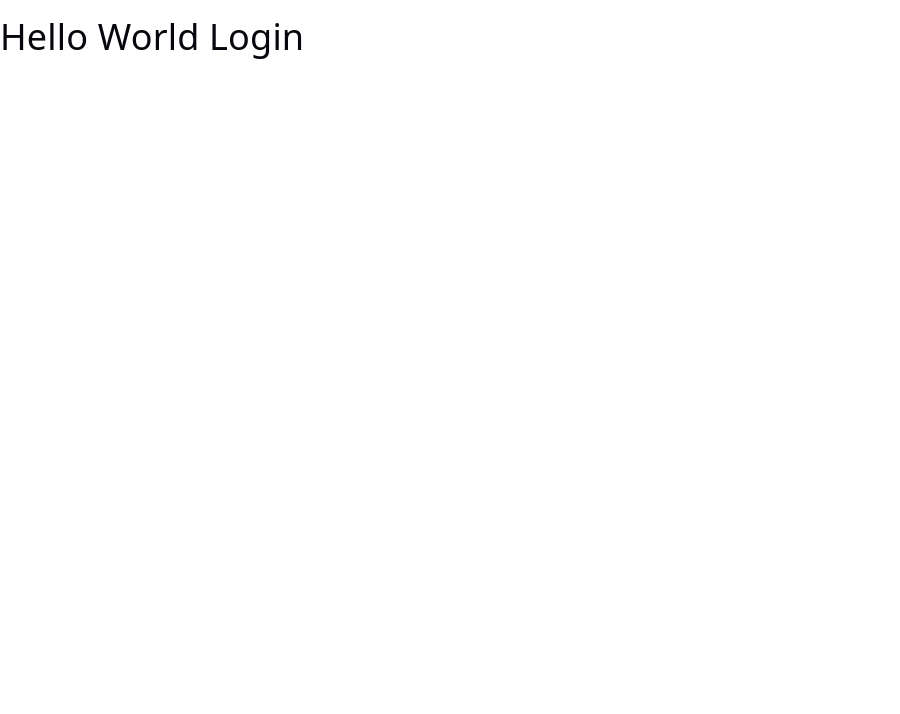
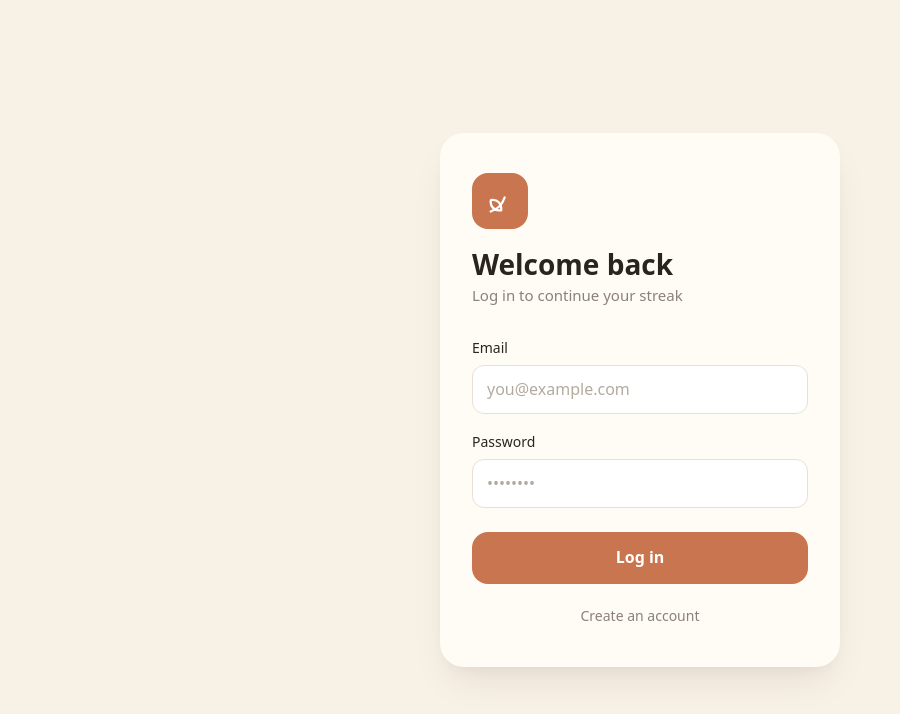
Before and after one commit to kokosanki/nutrition-tracker-frontend, a React (Vite) app: page /login in a window 1280 px wide. Shown: the top 714 px of the page, without its empty margins (0-900 px from the left). Built offline with nearby package versions, Linux system fonts and the light colour scheme.

Commit message:
login and signup

```diff
--- a/src/index.css
+++ b/src/index.css
@@ -1,49 +1,29 @@
 :root {
-  --text: #6b6375;
-  --text-h: #08060d;
-  --bg: #fff;
-  --border: #e5e4e7;
-  --code-bg: #f4f3ec;
-  --accent: #aa3bff;
-  --accent-bg: rgba(170, 59, 255, 0.1);
-  --accent-border: rgba(170, 59, 255, 0.5);
-  --social-bg: rgba(244, 243, 236, 0.5);
+  --page-bg: #f8f1e6;
+  --card-bg: #fffbf5;
+  --card-text: #2a2420;
+  --card-subtext: #8c8177;
+  --accent: #c9754f;
+  --accent-hover: #b8663f;
+  --accent-bg: rgba(201, 117, 79, 0.14);
+  --input-bg: #ffffff;
+  --input-border: #e8e1d3;
+  --input-text: #3a332c;
+  --input-placeholder: #b3ab9f;
+  --error: #d64545;
   --shadow:
-    rgba(0, 0, 0, 0.1) 0 10px 15px -3px, rgba(0, 0, 0, 0.05) 0 4px 6px -2px;
+    rgba(43, 33, 24, 0.1) 0 20px 40px -12px, rgba(43, 33, 24, 0.06) 0 8px 16px -8px;
 
   --sans: system-ui, 'Segoe UI', Roboto, sans-serif;
-  --heading: system-ui, 'Segoe UI', Roboto, sans-serif;
-  --mono: ui-monospace, Consolas, monospace;
 
-  font: 18px/145% var(--sans);
-  letter-spacing: 0.18px;
-  color-scheme: light dark;
-  color: var(--text);
-  background: var(--bg);
+  font: 16px/145% var(--sans);
+  color-scheme: light;
+  color: var(--card-text);
+  background: var(--page-bg);
   font-synthesis: none;
   text-rendering: optimizeLegibility;
   -webkit-font-smoothing: antialiased;
   -moz-osx-font-smoothing: grayscale;
-
-  @media (max-width: 1024px) {
-    font-size: 16px;
-  }
-}
-
-@media (prefers-color-scheme: dark) {
-  :root {
-    --text: #9ca3af;
-    --text-h: #f3f4f6;
-    --bg: #16171d;
-    --border: #2e303a;
-    --code-bg: #1f2028;
-    --accent: #c084fc;
-    --accent-bg: rgba(192, 132, 252, 0.15);
-    --accent-border: rgba(192, 132, 252, 0.5);
-    --social-bg: rgba(47, 48, 58, 0.5);
-    --shadow:
-      rgba(0, 0, 0, 0.4) 0 10px 15px -3px, rgba(0, 0, 0, 0.25) 0 4px 6px -2px;
-  }
 }
 
 body {
@@ -55,13 +35,6 @@ body {
   box-sizing: border-box;
 }
 
-h1,
-h2 {
-  font-family: var(--heading);
-  font-weight: 500;
-  color: var(--text-h);
-}
-
 p {
   margin: 0;
 }
--- /dev/null
+++ b/src/pages/AuthForm.module.scss
@@ -0,0 +1,120 @@
+.page {
+  min-height: 100svh;
+  display: flex;
+  align-items: center;
+  justify-content: center;
+  padding: 24px;
+  box-sizing: border-box;
+}
+
+.card {
+  width: 100%;
+  max-width: 400px;
+  background: var(--card-bg);
+  border-radius: 24px;
+  padding: 40px 32px;
+  box-shadow: var(--shadow);
+  box-sizing: border-box;
+}
+
+.badge {
+  width: 56px;
+  height: 56px;
+  display: flex;
+  align-items: center;
+  justify-content: center;
+  border-radius: 16px;
+  background: var(--accent);
+  margin-bottom: 24px;
+
+  svg {
+    width: 28px;
+    height: 28px;
+    color: #fff;
+  }
+}
+
+.heading {
+  font-size: 28px;
+  font-weight: 700;
+  color: var(--card-text);
+  margin: 0 0 8px;
+}
+
+.subtext {
+  font-size: 15px;
+  color: var(--card-subtext);
+  margin: 0 0 28px;
+}
+
+.field {
+  display: flex;
+  flex-direction: column;
+  gap: 6px;
+  margin-bottom: 16px;
+  text-align: left;
+}
+
+.label {
+  font-size: 14px;
+  font-weight: 500;
+  color: var(--card-text);
+}
+
+.input {
+  font: inherit;
+  padding: 12px 14px;
+  border: 1px solid var(--input-border);
+  border-radius: 12px;
+  background: var(--input-bg);
+  color: var(--input-text);
+
+  &::placeholder {
+    color: var(--input-placeholder);
+  }
+
+  &:focus {
+    outline: none;
+    border-color: var(--accent);
+    box-shadow: 0 0 0 3px var(--accent-bg);
+  }
+}
+
+.error {
+  font-size: 13px;
+  color: var(--error);
+}
+
+.submit {
+  width: 100%;
+  margin-top: 8px;
+  padding: 14px;
+  font: inherit;
+  font-weight: 700;
+  color: #fff;
+  background: var(--accent);
+  border: none;
+  border-radius: 16px;
+  cursor: pointer;
+
+  &:hover {
+    background: var(--accent-hover);
+  }
+}
+
+.footer {
+  margin-top: 20px;
+  text-align: center;
+  font-size: 14px;
+}
+
+.link {
+  color: var(--card-subtext);
+  font-weight: 500;
+  text-decoration: none;
+
+  &:hover {
+    color: var(--accent);
+    text-decoration: underline;
+  }
+}
--- /dev/null
+++ b/src/pages/Login.schema.ts
@@ -0,0 +1,8 @@
+import { z } from 'zod'
+
+export const loginSchema = z.object({
+  email: z.string().min(1, 'Email is required').email('Enter a valid email address'),
+  password: z.string().min(1, 'Password is required'),
+})
+
+export type LoginFormValues = z.infer<typeof loginSchema>
--- a/src/pages/Login.tsx
+++ b/src/pages/Login.tsx
@@ -1,5 +1,75 @@
+import { zodResolver } from '@hookform/resolvers/zod'
+import { useForm } from 'react-hook-form'
+import { Link } from 'react-router-dom'
+import styles from './AuthForm.module.scss'
+import { loginSchema, type LoginFormValues } from './Login.schema.ts'
+
 function Login() {
-  return <h1>Hello World Login</h1>
+  const {
+    register,
+    handleSubmit,
+    formState: { errors },
+  } = useForm<LoginFormValues>({
+    resolver: zodResolver(loginSchema),
+  })
+
+  const onSubmit = (data: LoginFormValues) => {
+    console.log(data)
+  }
+
+  return (
+    <div className={styles.page}>
+      <form className={styles.card} onSubmit={handleSubmit(onSubmit)} noValidate>
+        <div className={styles.badge}>
+          <svg viewBox="0 0 24 24" fill="none" stroke="currentColor" strokeWidth="2" strokeLinecap="round" strokeLinejoin="round">
+            <path d="M11 20A7 7 0 0 1 4 13v-1a1 1 0 0 1 1-1h1a7 7 0 0 1 7 7v2z" />
+            <path d="M4 21c6-2 10-6 12-12" />
+          </svg>
+        </div>
+
+        <h1 className={styles.heading}>Welcome back</h1>
+        <p className={styles.subtext}>Log in to continue your streak</p>
+
+        <div className={styles.field}>
+          <label className={styles.label} htmlFor="email">
+            Email
+          </label>
+          <input
+            className={styles.input}
+            id="email"
+            type="email"
+            placeholder="you@example.com"
+            {...register('email')}
+          />
+          {errors.email && <span className={styles.error}>{errors.email.message}</span>}
+        </div>
+
+        <div className={styles.field}>
+          <label className={styles.label} htmlFor="password">
+            Password
+          </label>
+          <input
+            className={styles.input}
+            id="password"
+            type="password"
+            placeholder="••••••••"
+            {...register('password')}
+          />
+          {errors.password && <span className={styles.error}>{errors.password.message}</span>}
+        </div>
+
+        <button className={styles.submit} type="submit">
+          Log in
+        </button>
+
+        <div className={styles.footer}>
+          <Link className={styles.link} to="/signup">
+            Create an account
+          </Link>
+        </div>
+      </form>
+    </div>
+  )
 }
 
 export default Login
--- a/src/pages/Signup.module.scss
+++ /dev/null
@@ -1,67 +0,0 @@
-.page {
-  min-height: 100svh;
-  display: flex;
-  align-items: center;
-  justify-content: center;
-  padding: 24px;
-  box-sizing: border-box;
-}
-
-.card {
-  width: 100%;
-  max-width: 400px;
-  border: 1px solid var(--border);
-  border-radius: 8px;
-  padding: 32px;
-  box-shadow: var(--shadow);
-}
-
-.field {
-  display: flex;
-  flex-direction: column;
-  gap: 6px;
-  margin-bottom: 16px;
-  text-align: left;
-}
-
-.label {
-  font-size: 14px;
-  color: var(--text-h);
-}
-
-.input {
-  font: inherit;
-  padding: 8px 10px;
-  border: 1px solid var(--border);
-  border-radius: 4px;
-  background: var(--bg);
-  color: var(--text-h);
-
-  &:focus {
-    outline: none;
-    border-color: var(--accent);
-    box-shadow: 0 0 0 3px var(--accent-bg);
-  }
-}
-
-.error {
-  font-size: 13px;
-  color: #e5484d;
-}
-
-.submit {
-  width: 100%;
-  margin-top: 8px;
-  padding: 10px;
-  font: inherit;
-  font-weight: 500;
-  color: #fff;
-  background: var(--accent);
-  border: 1px solid var(--accent-border);
-  border-radius: 4px;
-  cursor: pointer;
-
-  &:hover {
-    opacity: 0.9;
-  }
-}
--- a/src/pages/Signup.tsx
+++ b/src/pages/Signup.tsx
@@ -1,6 +1,7 @@
 import { zodResolver } from '@hookform/resolvers/zod'
 import { useForm } from 'react-hook-form'
-import styles from './Signup.module.scss'
+import { Link } from 'react-router-dom'
+import styles from './AuthForm.module.scss'
 import { signupSchema, type SignupFormValues } from './Signup.schema.ts'
 
 function Signup() {
@@ -19,7 +20,15 @@ function Signup() {
   return (
     <div className={styles.page}>
       <form className={styles.card} onSubmit={handleSubmit(onSubmit)} noValidate>
-        <h1>Sign up</h1>
+        <div className={styles.badge}>
+          <svg viewBox="0 0 24 24" fill="none" stroke="currentColor" strokeWidth="2" strokeLinecap="round" strokeLinejoin="round">
+            <path d="M11 20A7 7 0 0 1 4 13v-1a1 1 0 0 1 1-1h1a7 7 0 0 1 7 7v2z" />
+            <path d="M4 21c6-2 10-6 12-12" />
+          </svg>
+        </div>
+
+        <h1 className={styles.heading}>Create account</h1>
+        <p className={styles.subtext}>Start tracking your nutrition today</p>
 
         <div className={styles.field}>
           <label className={styles.label} htmlFor="name">
@@ -33,7 +42,13 @@ function Signup() {
           <label className={styles.label} htmlFor="email">
             Email
           </label>
-          <input className={styles.input} id="email" type="email" {...register('email')} />
+          <input
+            className={styles.input}
+            id="email"
+            type="email"
+            placeholder="you@example.com"
+            {...register('email')}
+          />
           {errors.email && <span className={styles.error}>{errors.email.message}</span>}
         </div>
 
@@ -45,6 +60,7 @@ function Signup() {
             className={styles.input}
             id="password"
             type="password"
+            placeholder="••••••••"
             {...register('password')}
           />
           {errors.password && <span className={styles.error}>{errors.password.message}</span>}
@@ -58,6 +74,7 @@ function Signup() {
             className={styles.input}
             id="confirmPassword"
             type="password"
+            placeholder="••••••••"
             {...register('confirmPassword')}
           />
           {errors.confirmPassword && (
@@ -68,6 +85,12 @@ function Signup() {
         <button className={styles.submit} type="submit">
           Sign up
         </button>
+
+        <div className={styles.footer}>
+          <Link className={styles.link} to="/login">
+            Already have an account? Log in
+          </Link>
+        </div>
       </form>
     </div>
   )
```
